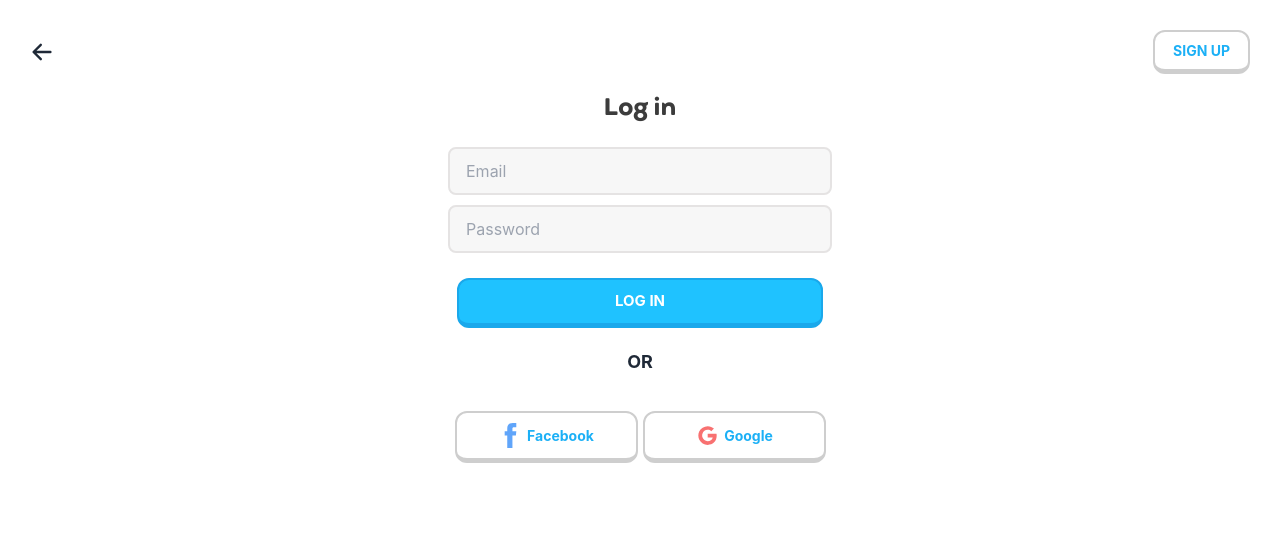
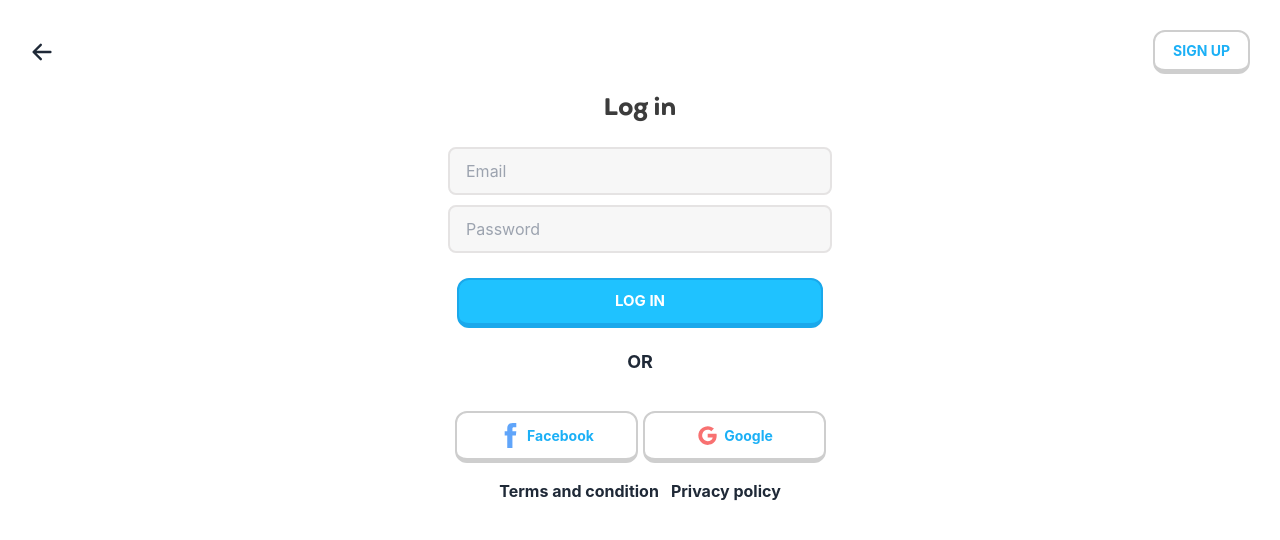
Before and after one commit to the-code-wizards/hello_talk_client, a Next.js app: page /signin in a window 1280 px wide. Shown: the top 540 px of the page. Built offline with nearby package versions, Linux system fonts and the light colour scheme.

Commit message:
terms n privacy page connected

```diff
--- a/components/Signin/Signin.js
+++ b/components/Signin/Signin.js
@@ -97,7 +97,12 @@ const Signin = () => {
                             onClick={() => signInWithGoogle()}
                             className="justify-center flex items-center mt-[15px] bg-[#fff] border-[#CECECE] border-t-[2px] border-b-[5px] border-l-[2px] border-r-[2px] py-[10px] rounded-xl text-[#1cb0f6] font-bold text-[14px] focus:border-b-[2px] lg:md:w-[15%] w-[50%] hover:bg-[#E5E5E5]" type="submit"><AiOutlineGoogle className="text-red-400 text-[25px] mr-[4px]" />Google</button>
                     </div>
-            </div>
+                    <div className="mt-4 text-center">
+                        <Link href="/terms" className="cursor-pointer font-bold text-center">Terms and condition</Link>
+                        <Link href="/privacy" className="cursor-pointer font-bold text-center ml-3">Privacy policy</Link>
+                    </div>
+                </div>
+
         </div>
         </>
     );
--- a/components/Signup/Signup.js
+++ b/components/Signup/Signup.js
@@ -108,7 +108,12 @@ const Signup = () => {
                          onClick={() => signInWithGoogle()}
                             className="justify-center flex items-center mt-[15px] bg-[#fff] border-[#CECECE] border-t-[2px] border-b-[5px] border-l-[2px] border-r-[2px] py-[10px] rounded-xl text-[#1cb0f6] font-bold text-[14px] focus:border-b-[2px] lg:md:w-[15%] w-[50%] hover:bg-[#E5E5E5]" type="submit"><AiOutlineGoogle className="text-red-400 text-[25px] mr-[4px]"/>Google</button>
                     </div>
+                    <div className="mt-4 text-center">
+                        <Link href="/terms" className="cursor-pointer font-bold text-center">Terms and condition</Link>
+                        <Link href="/privacy" className="cursor-pointer font-bold text-center ml-3">Privacy policy</Link>
+                    </div>
             </div>
+
         </div>
         </>
     );
```
